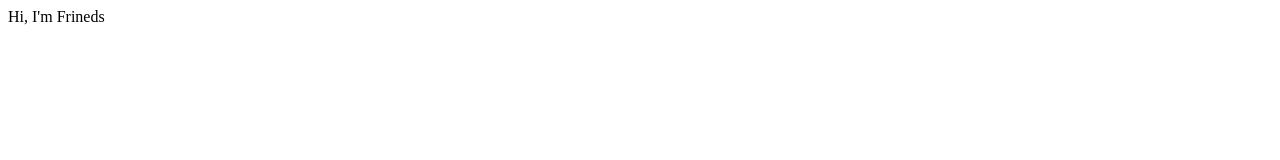
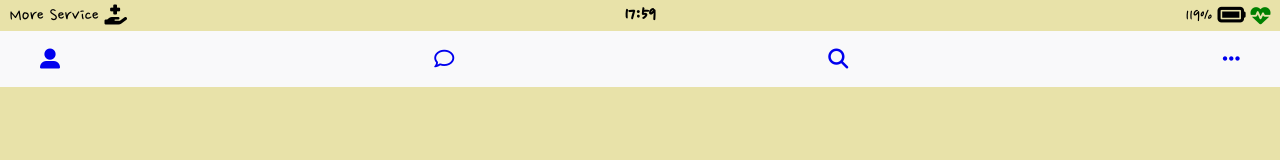
Before and after one commit to pjch8908/kokoatalk_2021, a plain HTML site: page friends.html in a window 1280 px wide. Drawn offline with Linux system fonts and the light colour scheme.

Commit message:
Nav-bar part One

```diff
--- /dev/null
+++ b/css/components/nav-bar.css
@@ -0,0 +1,9 @@
+.nav {
+  background-color: #f9f9fa;
+  padding: 20px 40px;
+}
+
+.nav__list {
+  display: flex;
+  justify-content: space-between;
+}
--- a/css/styles.css
+++ b/css/styles.css
@@ -1,11 +1,13 @@
-@import url("https://fonts.googleapis.com/css2?family=Nanum+Pen+Script&display=swap");
+@import url("https://fonts.googleapis.com/css2?family=Nanum+Pen+Script&family=Shadows+Into+Light&display=swap");
 @import "reset.css";
+@import "variables.css";
+
 /* Components */
 @import "components/status-bar.css";
+@import "components/nav-bar.css";
 
 /* Screens */
 @import "screens/login.css";
-@import "variables.css";
 
 body {
   font-family: "Nanum Pen Script", cursive;
--- a/friends.html
+++ b/friends.html
@@ -1 +1,52 @@
-Hi, I'm Frineds
+<!DOCTYPE html>
+<html lang="en">
+  <head>
+    <link rel="stylesheet" href="css/styles.css" />
+    <meta charset="UTF-8" />
+    <meta http-equiv="X-UA-Compatible" content="IE=edge" />
+    <meta name="viewport" content="width=device-width, initial-scale=1.0" />
+    <title>Friends</title>
+  </head>
+  <body>
+    <div class="status-bar">
+      <div class="status-bar__column">
+        <span>More Service</span>
+        <i class="fas fa-hand-holding-medical"></i>
+      </div>
+      <div class="status-bar__column">
+        <span>17:59</span>
+      </div>
+      <div class="status-bar__column">
+        <span>119%</span>
+        <i class="fas fa-battery-full fa-lg"></i>
+        <i class="fas fa-heartbeat"></i>
+      </div>
+    </div>
+
+    <nav class="nav">
+      <ul class="nav__list">
+        <li class="nav__btn">
+          <a class="nav__link" href="#"
+            ><i class="fas fa-user-alt fa-lg"></i
+          ></a>
+        </li>
+        <li class="nav__btn">
+          <a class="nav__link" href="#"><i class="far fa-comment fa-lg"></i></a>
+        </li>
+        <li class="nav__btn">
+          <a class="nav__link" href="#"><i class="fas fa-search fa-lg"></i></a>
+        </li>
+        <li class="nav__btn">
+          <a class="nav__link" href="#"
+            ><i class="fas fa-ellipsis-h fa-lg"></i
+          ></a>
+        </li>
+      </ul>
+    </nav>
+
+    <script
+      src="https://kit.fontawesome.com/5a85c06ac7.js"
+      crossorigin="anonymous"
+    ></script>
+  </body>
+</html>
```
